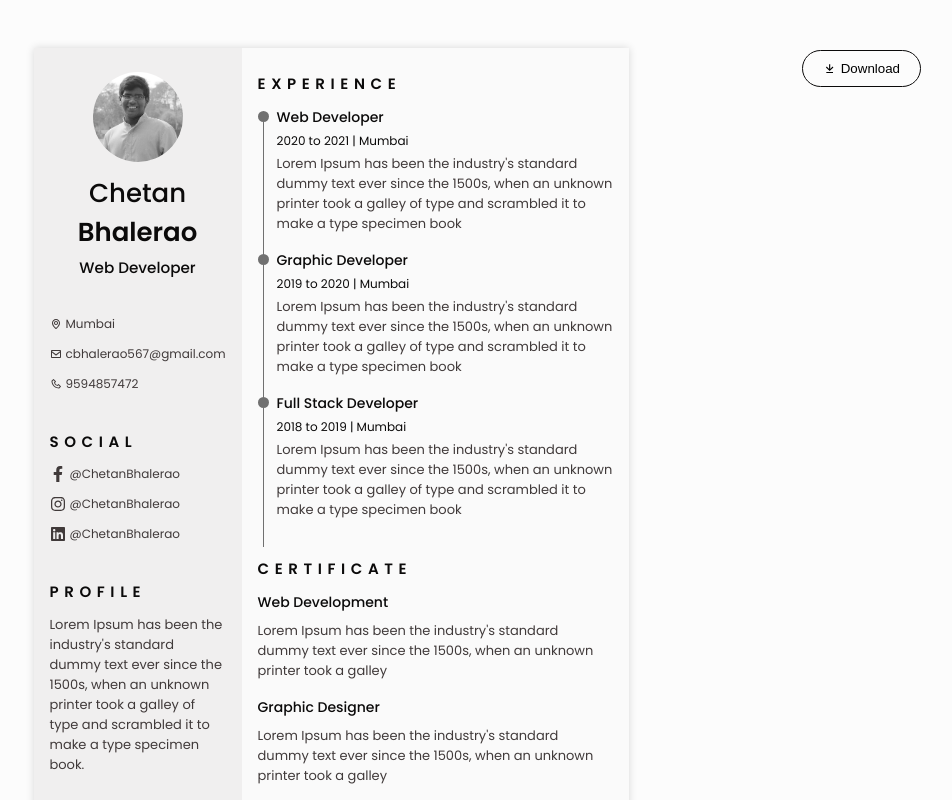
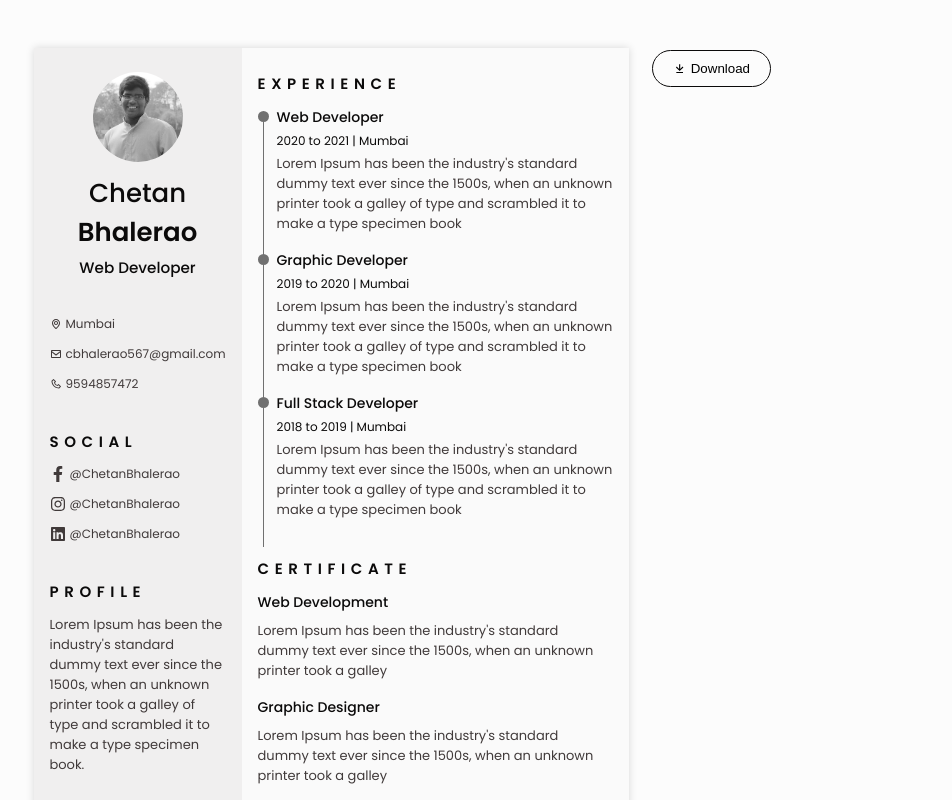
Before and after one commit to Chetan301198/travial, a React (Create React App) app: page / in a window 1280 px wide. Shown: the top 800 px of the page, without its empty margins (309-1261 px from the left). Built offline with nearby package versions, Linux system fonts and the light colour scheme.

Commit message:
fix: button

```diff
--- a/src/App.js
+++ b/src/App.js
@@ -31,7 +31,10 @@ const App = () => {
         </main>
 
         <Header />
-        <button className="create-pdf" onClick={handlePdf}>
+        <button
+          className={add ? "scale-cv create-pdf" : "create-pdf"}
+          onClick={handlePdf}
+        >
           <BiArrowToBottom className="icon" />
           Download
         </button>
--- a/src/index.scss
+++ b/src/index.scss
@@ -115,7 +115,7 @@ h3 {
   justify-content: space-between;
   position: absolute;
   top: 50px;
-  right: 50px;
+  right: 200px;
   border-radius: 25px;
   &:hover {
     background-color: var(--title-color);
```
